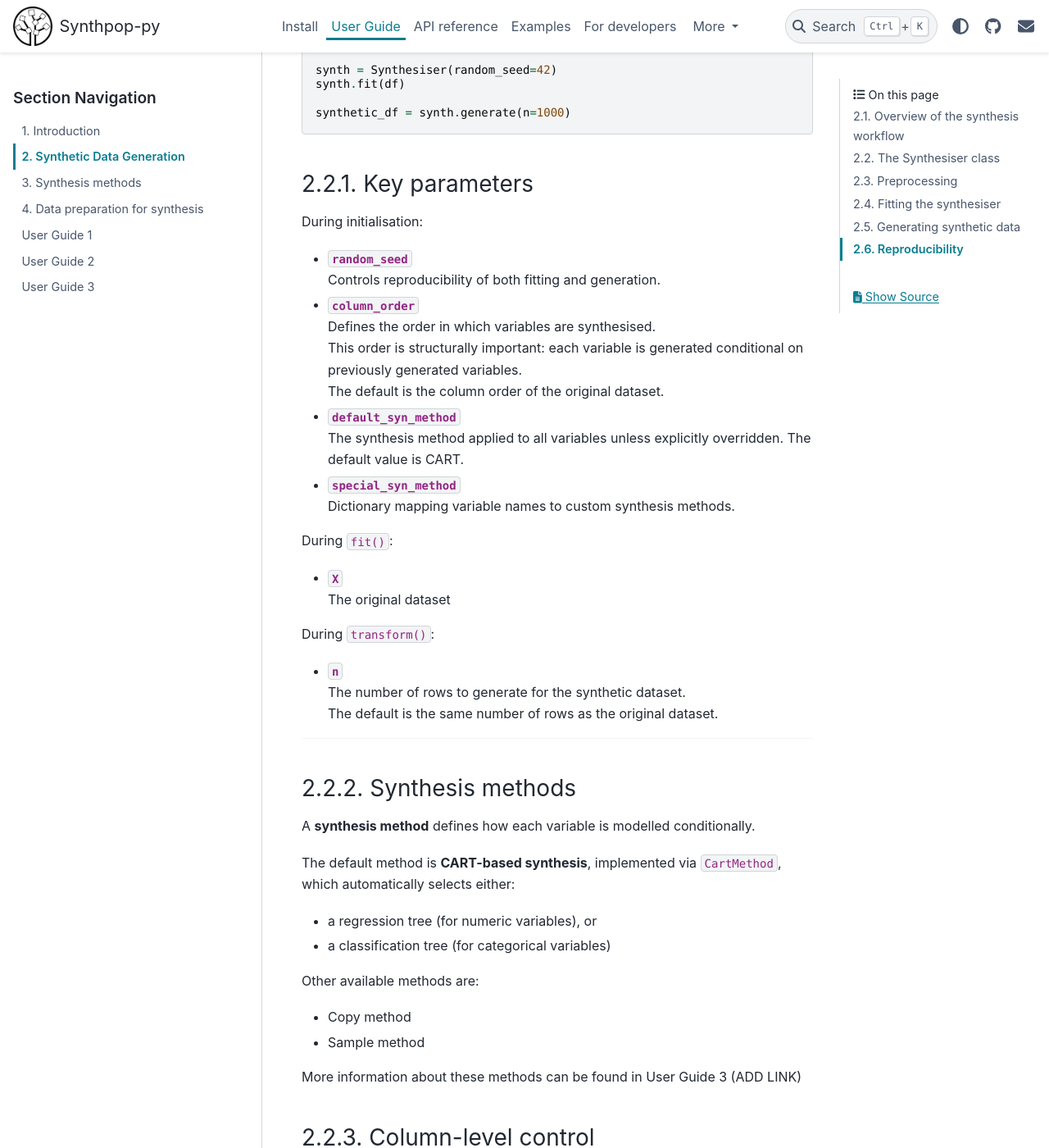
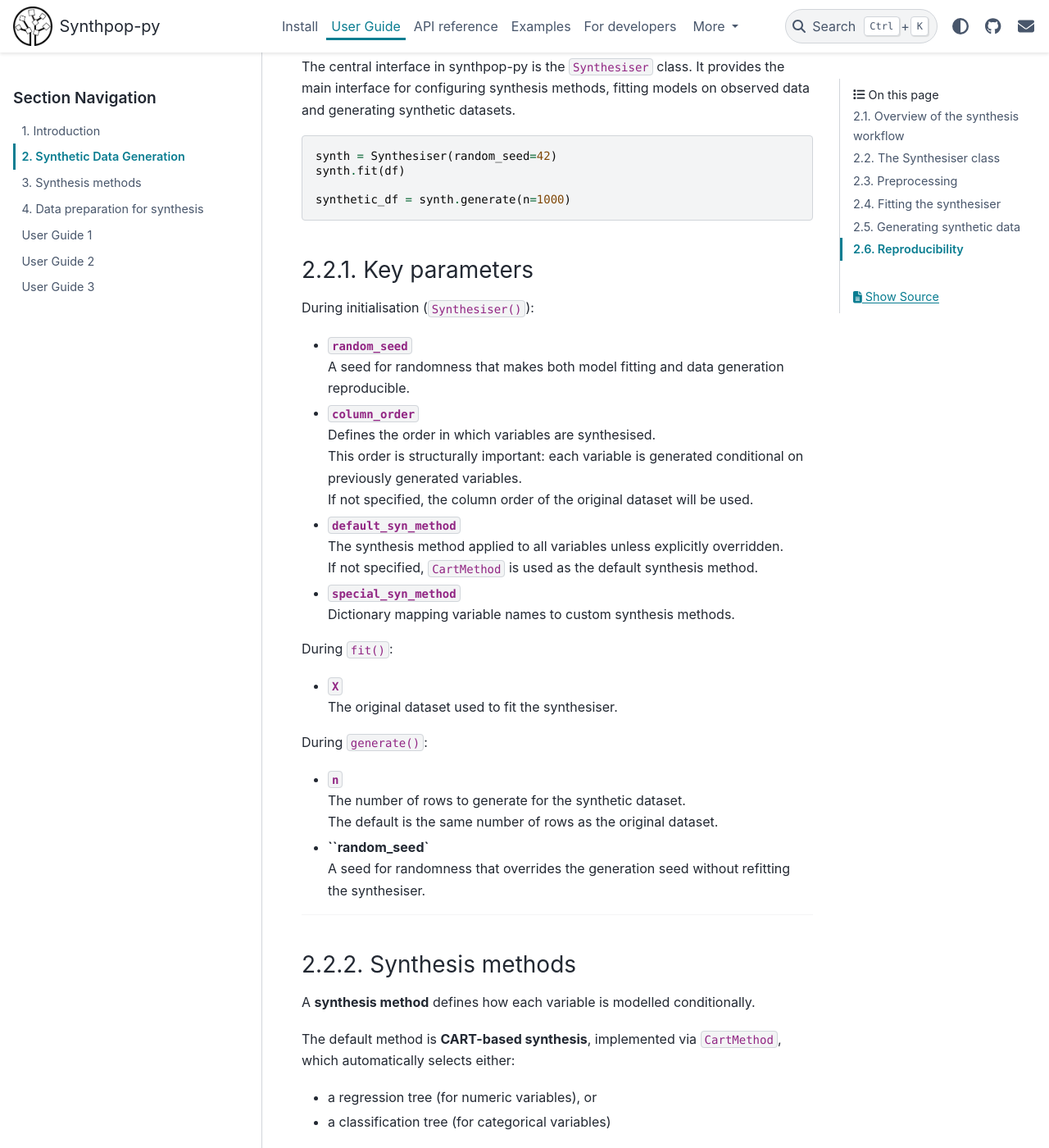
Before and after one commit to duonl/synthpop-py, a Sphinx documentation site: the page built from docs/source/user_guides/2_synthetic_data_generation.md, in a window 1280 px wide and 1400 px high, scrolled down 1281 px. Shown: the whole window at 82% size. Built offline with Sphinx 7.4.7 and the PyData theme 0.15.4, drawn with Linux system fonts in a browser that asks for light colours; some of the changed text lies outside the part shown.

Commit message:
small language changes

````diff
--- a/docs/source/user_guides/2_synthetic_data_generation.md
+++ b/docs/source/user_guides/2_synthetic_data_generation.md
@@ -6,7 +6,7 @@ This section describes how synthetic data is generated using **synthpop-py**, in
 
 ## 2.1. Overview of the synthesis workflow
 
-Synthetic data generation in synthpop-py follows a **sequential modelling approach**, where variables are generated one after another according to a specified column order.
+Rather than modelling the joint distribution of all variables simultaneously, synthpop-py models **one variable at a time according to a specified column order**. Each variable is synthesised using previously generated variables as predictors, allowing the synthetic dataset to preserve complex dependencies while keeping the modelling procedure modular. Preprocessing, such as encoding categorical variables and handling missing values, is performed internally by the selected synthesis methods.
 
 At a high level, the workflow is:
 ```{mermaid}
@@ -60,29 +60,32 @@ synthetic_df = synth.generate(n=1000)
 
 ### 2.2.1. Key parameters
 
-During initialisation:
+During initialisation (`Synthesiser()`):
 - **`random_seed`**
-  Controls reproducibility of both fitting and generation.
+  A seed for randomness that makes both model fitting and data generation reproducible.
 
 - **`column_order`**
   Defines the order in which variables are synthesised.
   This order is structurally important: each variable is generated conditional on previously generated variables.
-  The default is the column order of the original dataset.
+  If not specified, the column order of the original dataset will be used.
 
 - **`default_syn_method`**
-  The synthesis method applied to all variables unless explicitly overridden. The default value is CART.
+  The synthesis method applied to all variables unless explicitly overridden.
+  If not specified, `CartMethod` is used as the default synthesis method.
 
 - **`special_syn_method`**
   Dictionary mapping variable names to custom synthesis methods.
 
 During `fit()`:
 - **`X`**
-  The original dataset
+  The original dataset used to fit the synthesiser.
 
-During `transform()`:
+During `generate()`:
 - **`n`**
   The number of rows to generate for the synthetic dataset.
   The default is the same number of rows as the original dataset.
+- **``random_seed`**
+  A seed for randomness that overrides the generation seed without refitting the synthesiser.
 
 ---
 
@@ -150,7 +153,7 @@ During fitting:
    - categorical variables are encoded
    - numeric variables are used directly or transformed as required by the synthesis method
 3. A separate model is fitted for each variable in sequence.
-4. Each model receives previously ordered variables as predictors, which are internally transformed according to the selected synthesis method.
+4. Each model receives all previously synthesised variables in the specified column order as predictors.
 
 Formally, for a variable $(X_j)$, the model learns:
 ```{math}
@@ -178,7 +181,7 @@ The `generate` method:
 3. For each variable:
    - uses previously generated synthetic columns as predictors
    - applies the fitted model
-   - samples values using leaf node sampling if a tree-based model is used (See Guide 3.1.1 ADD LINK)
+   - samples values according to the fitted synthesis method. For the default CART method, this is done using leaf-node sampling (see Guide 3.1.1 ADD LINK).
 4. Returns a fully synthetic dataset.
 
 Each variable is generated conditionally:
@@ -194,8 +197,8 @@ where $(\tilde{X})$ denotes synthetic variables.
 
 Reproducibility is controlled through the `random_seed` parameter.
 
-- Setting `random_seed` in the `Synthesiser` ensures reproducible model fitting.
-- The `generate(random_seed=...)` argument overrides only the randomness of the generation step.
+- Setting `random_seed` when constructing the `Synthesiser` makes both model fitting and data generation reproducible.
+- Passing `random_seed` to `generate()` overrides the generation seed without refitting the synthesiser.
 
 This allows users to:
 - reuse fitted models, and
````
Also changed, not shown: 1 other file.
